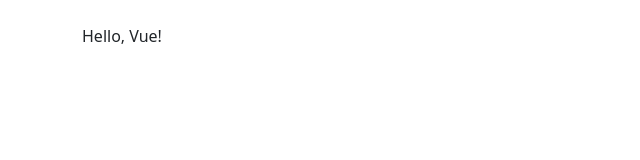
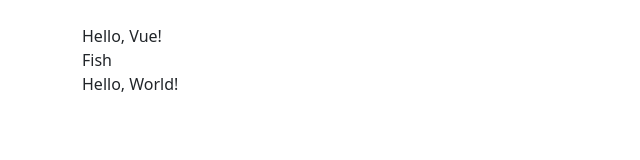
Before and after one commit to thercpery/vueCourse, a plain HTML site: page index.html in a window 1280 px wide. Shown: the whole page, without its empty margins (0-640 px from the left). Drawn offline with nearby package versions, Linux system fonts and the light colour scheme.

Commit message:
added second data

```diff
--- a/index.html
+++ b/index.html
@@ -12,14 +12,26 @@
         <div class="row">
             <div class="col mt-4">
                 {{ message }}
+                <br>
+                {{ fish }}
             </div>
         </div>
     </div>
+
+    <div id="app2" class="container">
+        <div class="row">
+            <div class="col">
+                {{ message }}
+            </div>
+        </div>
+    </div>
+
     <script src="https://cdn.jsdelivr.net/npm/vue@3.2.47/dist/vue.global.min.js"></script>
     <script src="https://cdn.jsdelivr.net/npm/bootstrap@5.3.0-alpha1/dist/js/bootstrap.bundle.min.js" integrity="sha384-w76AqPfDkMBDXo30jS1Sgez6pr3x5MlQ1ZAGC+nuZB+EYdgRZgiwxhTBTkF7CXvN" crossorigin="anonymous"></script>
     <script>
         let data = {
             message: 'Hello, Vue!',
+            fish: 'Fish',
         };
 
         const vm = Vue.createApp({
@@ -27,6 +39,17 @@
                 return data;
             }
         }).mount('#app');
+
+        let data2 = {
+            message: 'Hello, World!',
+            dog: 'Dog',
+        };
+
+        const vm2 = Vue.createApp({
+            data() {
+                return data2;
+            }
+        }).mount('#app2');
     </script>
 </body>
 </html>
```
